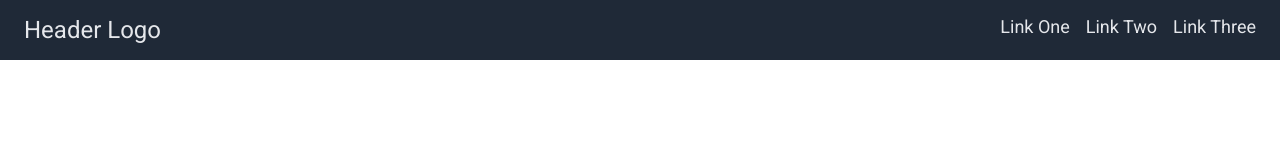
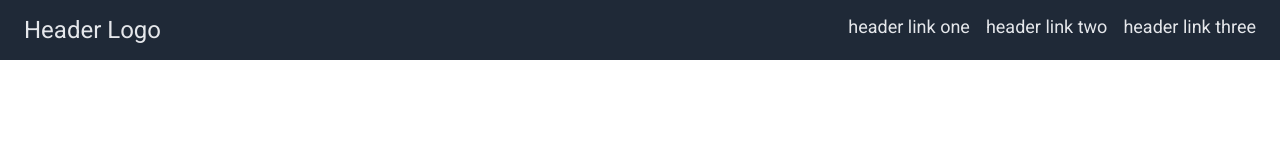
Before and after one commit to rgoshen/odin-landing-page, a plain HTML site: page index.html in a window 1280 px wide. Drawn offline with Linux system fonts and the light colour scheme.

Commit message:
update nav link text

```diff
--- a/index.html
+++ b/index.html
@@ -22,13 +22,13 @@
         <a href="/">Header Logo</a>
       </li>
       <li class="navbar-item">
-        <a href="#">Link One</a>
+        <a href="#">header link one</a>
       </li>
       <li class="navbar-item">
-        <a href="#">Link Two</a>
+        <a href="#">header link two</a>
       </li>
       <li class="navbar-item">
-        <a href="#">Link Three</a>
+        <a href="#">header link three</a>
       </li>
     </ul>
     <!-- End Navbar -->
```
